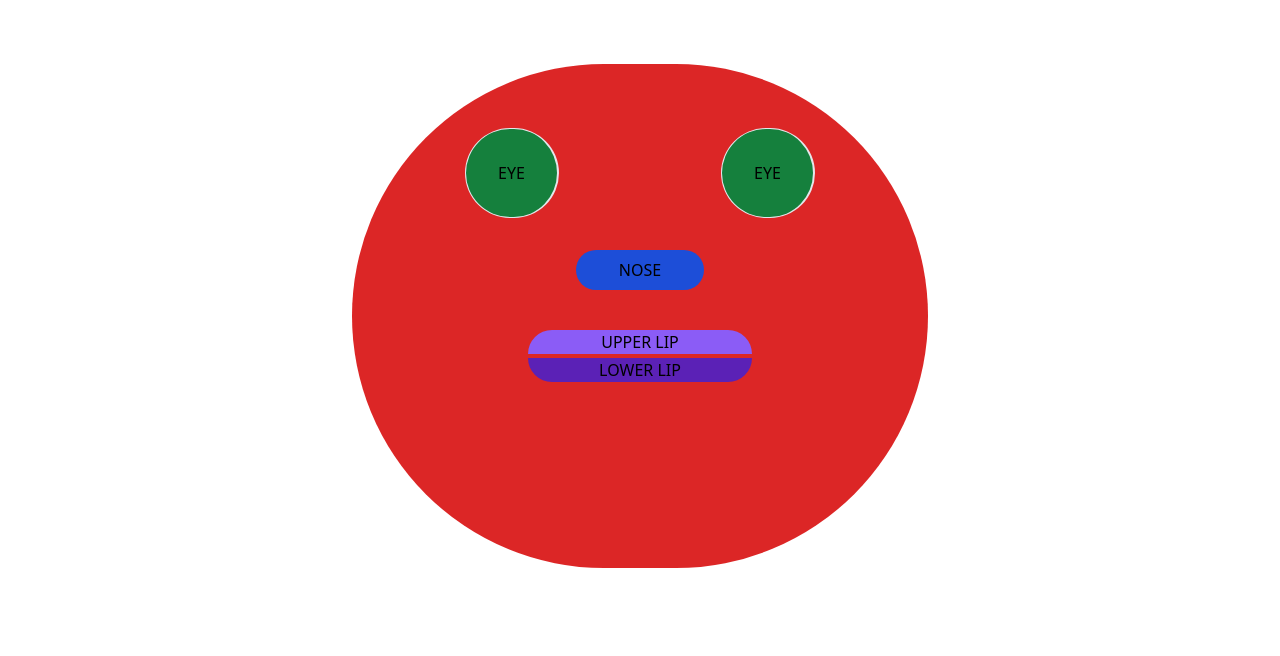
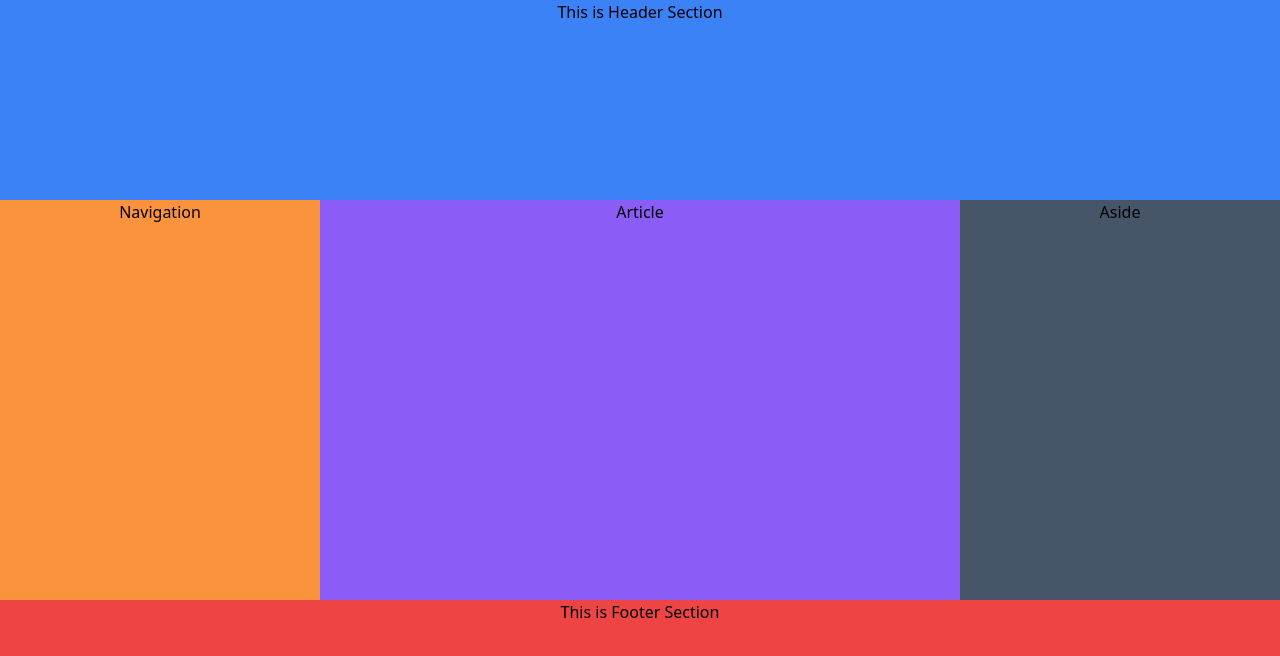
Before and after one commit to Parani2002/Front-End-Works, a React (Vite) app: page / in a window 1280 px wide. Shown: the top 656 px of the page. Built offline with nearby package versions, Linux system fonts and the light colour scheme.

Commit message:
flex inline flex applied and Layout.jsx added

```diff
--- a/src/App.jsx
+++ b/src/App.jsx
@@ -1,12 +1,12 @@
 import React from "react";
-import Face from "./components/Face";
 
+import Layout from './components/Study/Layout'
 function App() {
 
 
   return (
-    <div className="w-full h-screen flex justify-center align-middle p-16">
-      <Face />
+    <div>
+      <Layout />
 
     </div>
 
--- a/src/components/Study/Flex.jsx
+++ b/src/components/Study/Flex.jsx
@@ -2,21 +2,32 @@ import React from "react";
 
 const Flex = () => {
   return (
-    <div className="flex bg-red-700 p-4 gap-4 flex-col  md:flex-row md:flex-wrap
-    ">
-      <div className="bg-green-500 flex-1 text-center">
-        <a href="#">Home</a>
-      </div>
-      <div className="bg-violet-500 flex-1 text-center">
-        <a href="#">Contact</a>
-      </div>
-      <div className="bg-blue-500 flex-1 text-center">
-        <a href="#">Career</a>
-      </div>
-      <div className=" bg-slate-500 flex-1 text-center">
-        <a href="#">About US</a>
-      </div>
+    // <div className="flex bg-red-700 p-4 gap-4 flex-col  md:flex-row md:flex-wrap
+    // ">
+    //   <div className="bg-green-500 flex-1 text-center">
+    //     <a href="#">Home</a>
+    //   </div>
+    //   <div className="bg-violet-500 flex-1 text-center">
+    //     <a href="#">Contact</a>
+    //   </div>
+    //   <div className="bg-blue-500 flex-1 text-center">
+    //     <a href="#">Career</a>
+    //   </div>
+    //   <div className=" bg-slate-500 flex-1 text-center">
+    //     <a href="#">About US</a>
+    //   </div>
+    // </div>
+    <>
+    <div className="flex bg-slate-600">
+        Normal flex creates block level container
     </div>
+    <div className="inline-flex bg-blue-500">
+      inline flex creates inline level container 1
+    </div>
+    <div className="inline-flex bg-indigo-700">
+      inline flex container 2
+    </div>
+    </>
   );
 };
 
--- /dev/null
+++ b/src/components/Study/Layout.jsx
@@ -0,0 +1,21 @@
+import React from 'react'
+
+const Layout = () => {
+  return (
+    <div className='h-screen'>
+    <header className='bg-blue-500 text-center h-1/4 '>
+        <h1>This is Header Section</h1>
+    </header>
+    <main className='flex h-1/2'>
+        <nav className='w-1/4 bg-orange-400 text-center'>Navigation</nav>
+        <article className='w-1/2 bg-violet-500 text-center'>Article</article>
+        <aside className='w-1/4 bg-slate-600 text-center'>Aside</aside>
+    </main>
+    <footer className='bg-red-500 text-center h-1/4'>
+        <h1>This is Footer Section</h1>
+    </footer>
+    </div>
+  )
+}
+
+export default Layout
```
